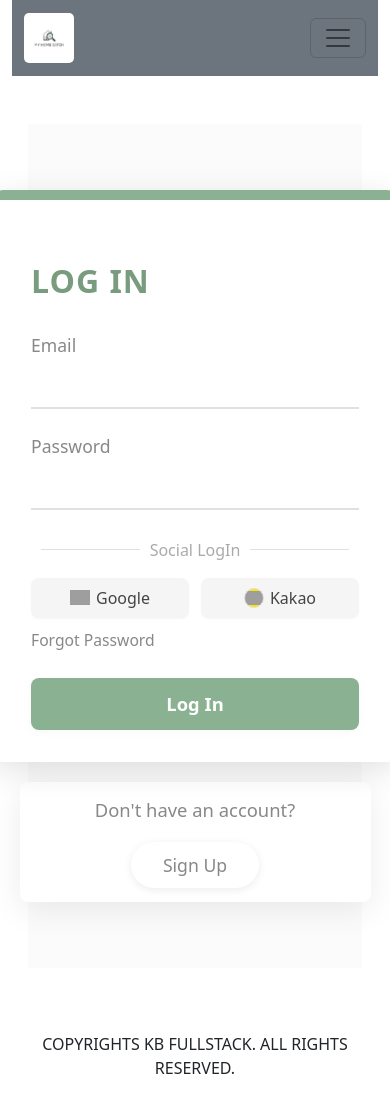
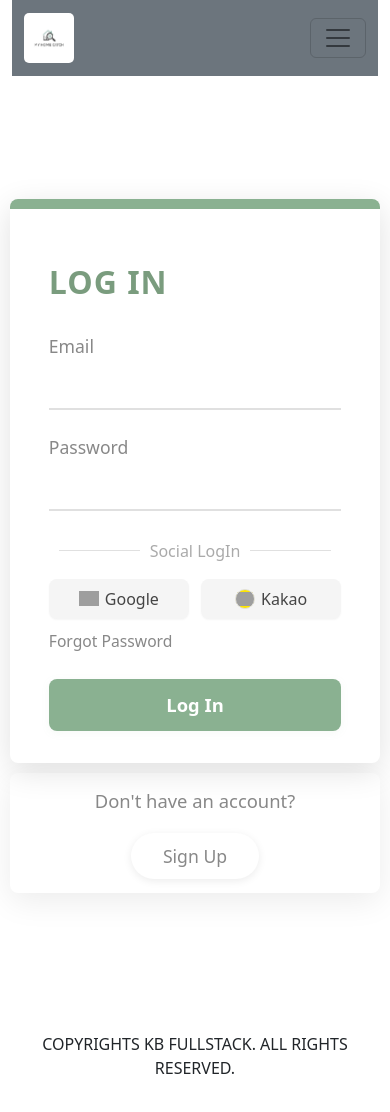
Before and after one commit to MyHomeCatch/MyHomeCatch_Front, a Vue app: page /login in a window 390 px wide. Shown: the top 1112 px of the page. Built offline with nearby package versions, Linux system fonts and the light colour scheme; grey boxes are pictures that could not be loaded; what vue-awesome-paginate would draw is missing.

Commit message:
fix: modify css

```diff
--- a/src/pages/auth/JoinPage.vue
+++ b/src/pages/auth/JoinPage.vue
@@ -21,6 +21,10 @@ const goToSignIn = () => {
 
 <template>
   <div class="auth-bg">
+    <div class="auth-side">
+      <p>Already have an account?</p>
+      <button class="auth-side-btn" @click="goToSignIn">Log In</button>
+    </div>
     <div class="auth-card">
       <div class="auth-card-bar"></div>
       <h2 class="auth-title">SIGN UP</h2>
@@ -52,10 +56,6 @@ const goToSignIn = () => {
         <div v-if="errorMessage" class="auth-error">{{ errorMessage }}</div>
       </form>
     </div>
-    <div class="auth-side">
-      <p>Already have an account?</p>
-      <button class="auth-side-btn" @click="goToSignIn">Log In</button>
-    </div>
   </div>
 </template>
 
@@ -65,18 +65,21 @@ const goToSignIn = () => {
   display: flex;
   align-items: center;
   justify-content: center;
-  background: #fafbfa;
-  gap: 40px;
+  gap: 0;
 }
 .auth-card {
   background: #fff;
   border-radius: 8px;
   box-shadow: 0 8px 32px rgba(0,0,0,0.12);
-  width: 400px;
-  padding: 40px 36px 32px 36px;
+  width: 520px;
+  height: auto;
+  padding: 60px 48px 48px 48px;
   position: relative;
   display: flex;
   flex-direction: column;
+  overflow: hidden;
+  box-sizing: border-box;
+  min-width: 0;
 }
 .auth-card-bar {
   height: 10px;
@@ -185,8 +188,10 @@ const goToSignIn = () => {
   font-size: 1.15rem;
   font-weight: bold;
   margin-top: 8px;
+  margin-bottom: 8px;
   box-shadow: 0 2px 8px rgba(138,177,145,0.08);
   transition: background 0.2s;
+  min-width: 0;
 }
 .auth-submit:hover {
   background: #7a9c7e;
@@ -200,8 +205,8 @@ const goToSignIn = () => {
   background: #fff;
   border-radius: 8px;
   box-shadow: 0 8px 32px rgba(0,0,0,0.08);
-  width: 300px;
-  height: 400px;
+  width: 380px;
+  height: 600px;
   display: flex;
   flex-direction: column;
   align-items: center;
@@ -228,8 +233,14 @@ const goToSignIn = () => {
   background: #8ab191;
   color: #fff;
 }
+form {
+  display: flex;
+  flex-direction: column;
+  min-width: 0;
+}
 @media (max-width: 900px) {
-  .auth-bg { flex-direction: column; gap: 20px; }
-  .auth-side { width: 90vw; height: 120px; }
+  .auth-bg { flex-direction: column; gap: 10px; }
+  .auth-side { width: 95vw; height: 120px; }
+  .auth-card { width: 95vw; height: auto; padding: 32px 10vw; }
 }
-</style>>
+</style>
--- a/src/pages/auth/LoginPage.vue
+++ b/src/pages/auth/LoginPage.vue
@@ -72,15 +72,15 @@ const goToSignUp = () => {
   display: flex;
   align-items: center;
   justify-content: center;
-  background: #fafbfa;
-  gap: 40px;
+  gap: 0;
 }
 .auth-card {
   background: #fff;
   border-radius: 8px;
   box-shadow: 0 8px 32px rgba(0,0,0,0.12);
-  width: 400px;
-  padding: 40px 36px 32px 36px;
+  width: 520px;
+  height: 600px;
+  padding: 60px 48px 48px 48px;
   position: relative;
   display: flex;
   flex-direction: column;
@@ -207,8 +207,8 @@ const goToSignUp = () => {
   background: #fff;
   border-radius: 8px;
   box-shadow: 0 8px 32px rgba(0,0,0,0.08);
-  width: 300px;
-  height: 400px;
+  width: 380px;
+  height: 600px;
   display: flex;
   flex-direction: column;
   align-items: center;
@@ -236,7 +236,8 @@ const goToSignUp = () => {
   color: #fff;
 }
 @media (max-width: 900px) {
-  .auth-bg { flex-direction: column; gap: 20px; }
-  .auth-side { width: 90vw; height: 120px; }
+  .auth-bg { flex-direction: column; gap: 10px; }
+  .auth-side { width: 95vw; height: 120px; }
+  .auth-card { width: 95vw; height: auto; padding: 32px 10vw; }
 }
 </style>
```
